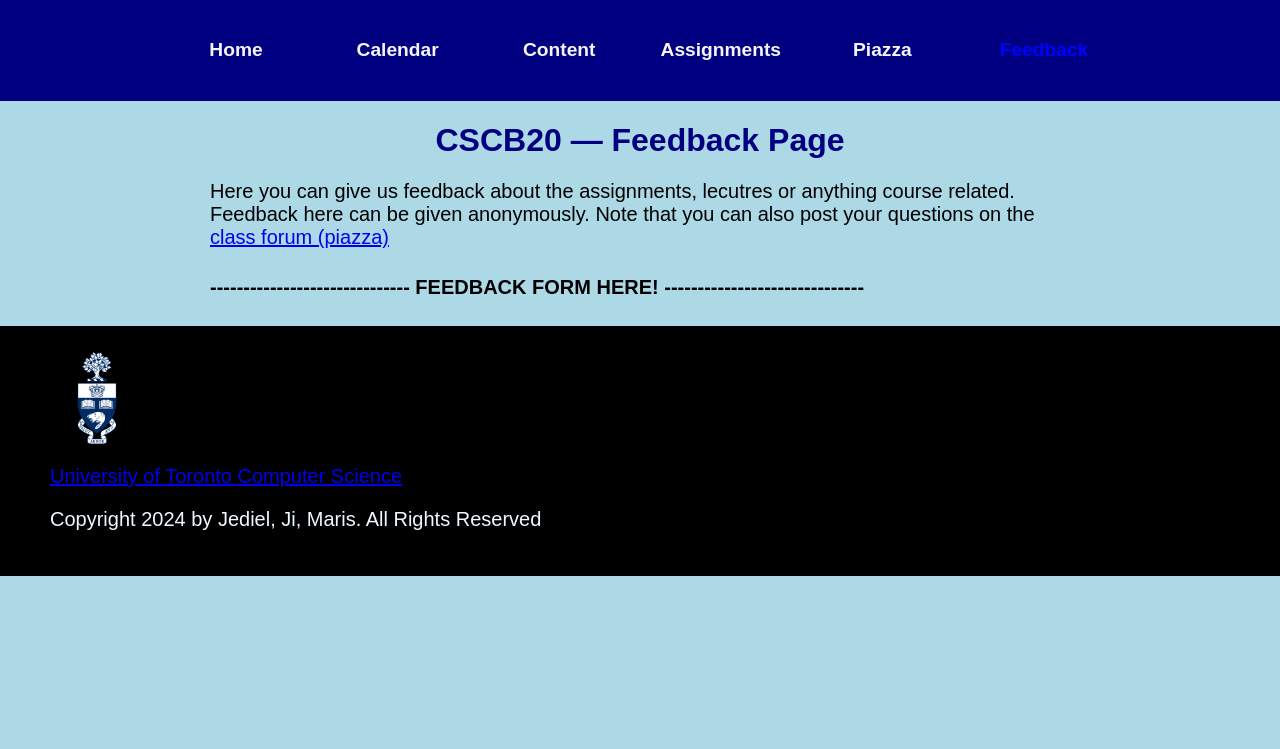
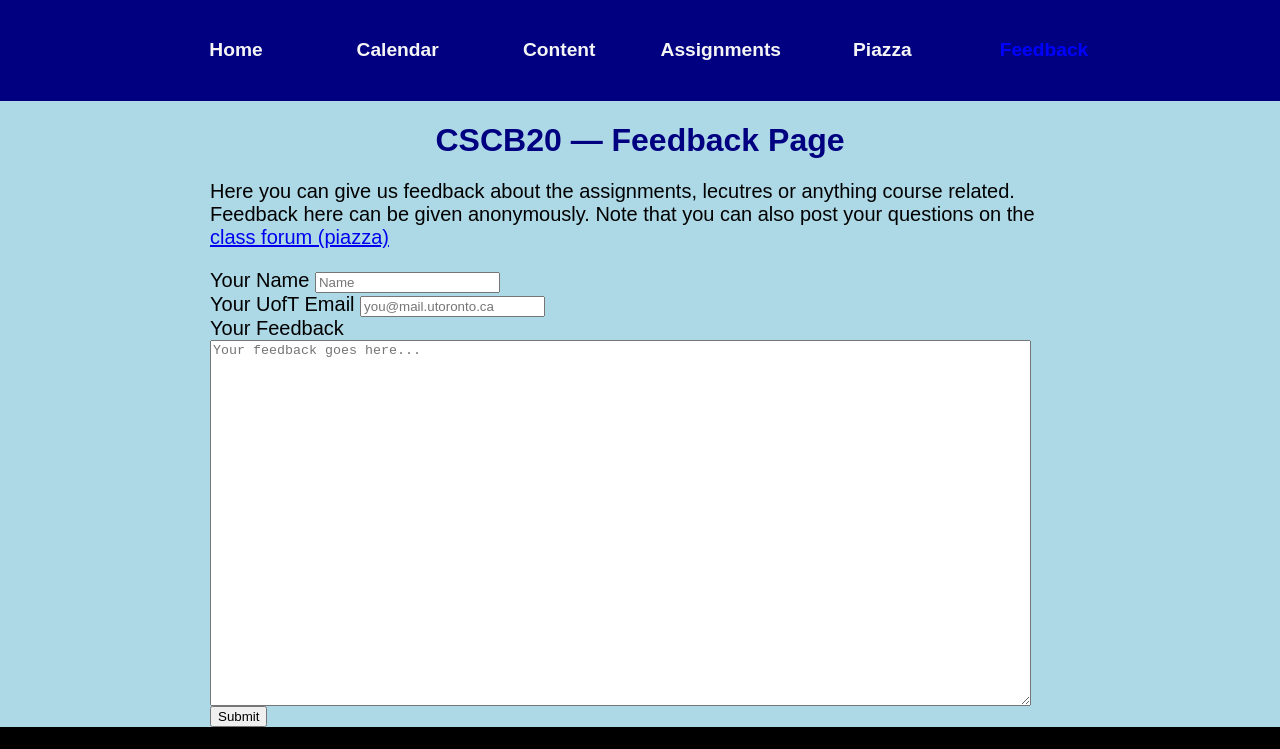
Before and after one commit to jediela/B20_a3, a plain HTML site: page src/feedback.html in a window 1280 px wide. Shown: the top 749 px of the page. Drawn offline with Linux system fonts and the light colour scheme.

Commit message:
feedback

```diff
--- a/src/feedback.html
+++ b/src/feedback.html
@@ -23,8 +23,21 @@
             <a href="https://piazza.com/utoronto.ca" target="_blank"> class forum (piazza)</a>
         </p>
 
-
-        <h4>------------------------------ FEEDBACK FORM HERE! ------------------------------</h4>
+        <div class="formGroup">
+            <div class="nameInput">
+                <label for="name">Your Name</label>
+                <input type="text" name="name" id="name" placeholder="Name">
+            </div>
+            <div class="emailInput">
+                <label for="email">Your UofT Email</label>
+                <input type="text" name="email" id="email" placeholder="you@mail.utoronto.ca">
+            </div>
+            <div class="feedbackInput">
+                <label for="feedback">Your Feedback</label>
+                <textarea name="feedback" id="feedback" cols="100" rows="24" placeholder="Your feedback goes here..."></textarea>
+                <button type="submit">Submit</button>
+            </div>
+        </div>
 
 
     </div>
```
